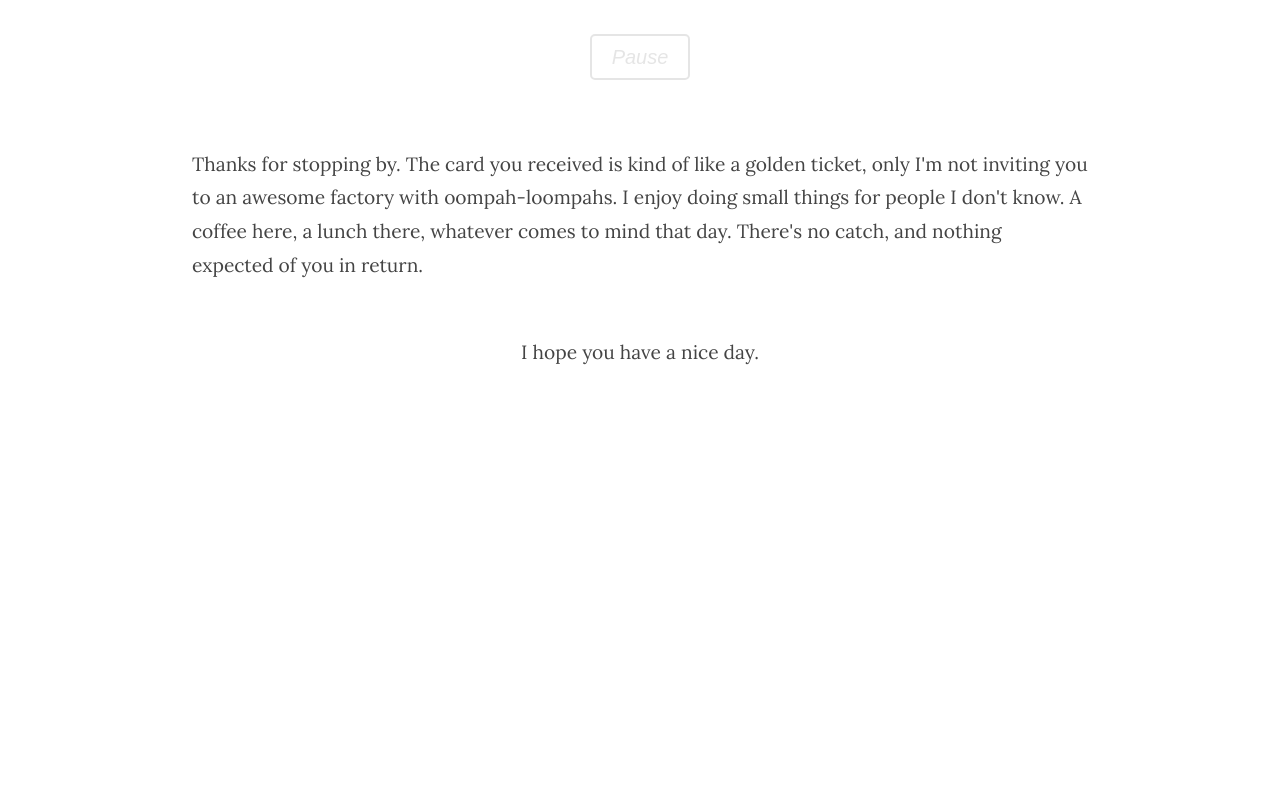
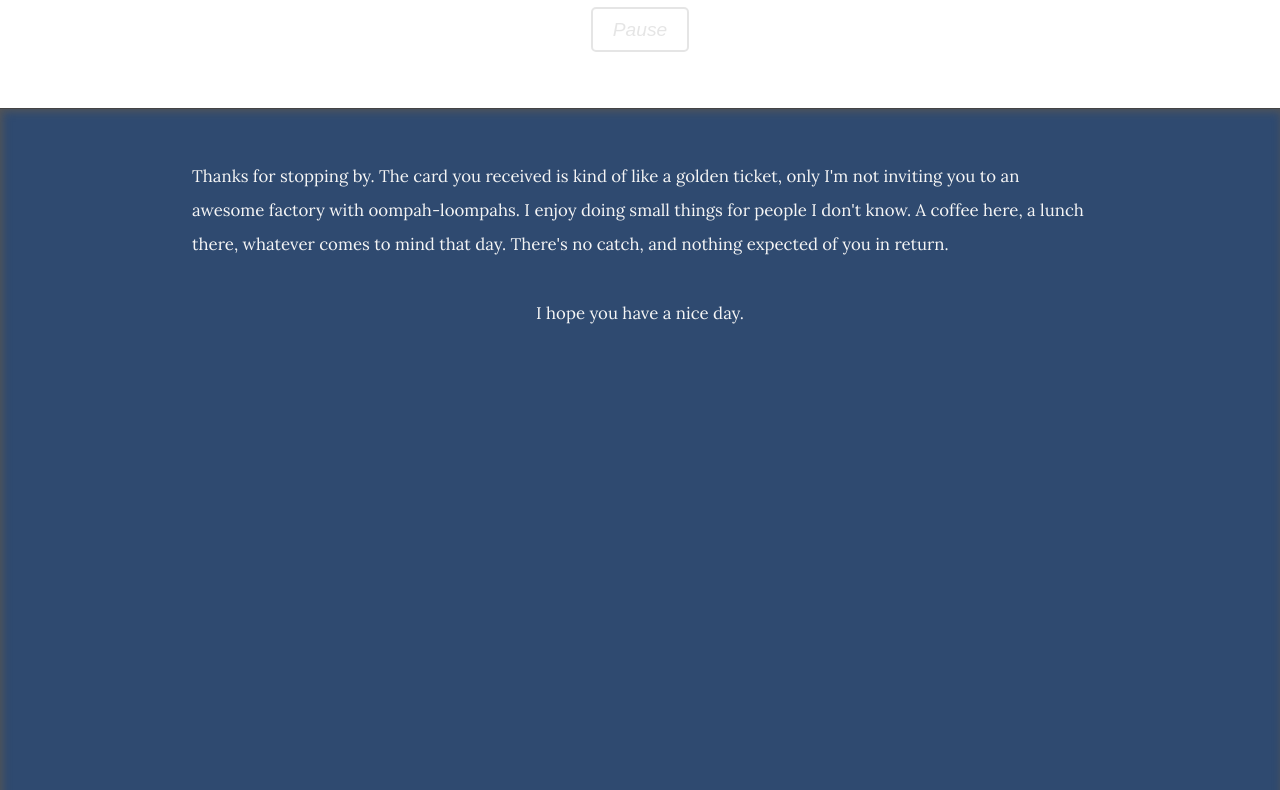
Before and after one commit to FajitaNachos/nice-day, a plain HTML site: page index.html in a window 1280 px wide. Shown: the part 225-1015 px from the top of the page. Before the commit the page ends 800 px from the top, so only its background shows below. Drawn offline with nearby package versions, Linux system fonts and the light colour scheme.

Commit message:
Add color to the bottom half

```diff
--- a/css/main.css
+++ b/css/main.css
@@ -22,6 +22,7 @@ html {
   font-size: 1em;
   line-height: 1.4;
 }
+
 
 /*
  * Remove text-shadow in selection highlight: h5bp.com/i
@@ -96,24 +97,27 @@ textarea {
 /* ==========================================================================
    Author's custom styles
    ========================================================================== */
-
+html, body{
+  height:100%;
+}
 header {
   text-align:center;
 }
 
 #intro{
   font-size:5em;
-  margin-top:8%;
+  margin-top:6%;
   color:#444;
   font-family:"Lora", "Georgia", serif;
 }
 
 #controller {
-  font-size:1.25em;
+  font-size:1.2em;
   font-family:"Arial";
   color:#ccc;
   cursor:pointer;
   font-style:italic;
+  margin-top:3%;
 }
 
 #pause {
@@ -131,16 +135,25 @@ header {
 }
 
 #about {
-  max-width:70%;
-  line-height:1.75em;
-  margin:6% auto 0 auto;
-  font-size:1.2em;
-  color:#444;
-  font-family:"Lora";
+  margin-top:5%;
+  border-top:1px solid #444;
+  background-color: #2f4a70;
+  height:100%;
+  box-shadow: inset 2px 2px 10px #555;
 }
 
+#about-wrap{
+  font-family:"Lora";
+  max-width:70%;
+  font-size:1.05em;
+  color:#f5f5f5;
+  line-height:2em;
+  margin:4% auto 0 auto;
+}
+
+
 #conclusion {
-  margin-top:6%;
+  margin-top:4%;
   text-align:center;
 }
 
--- a/index.html
+++ b/index.html
@@ -32,11 +32,13 @@
             </div>
         </header>
         <section id = "about">
-        <p> Thanks for stopping by. The card you received is kind of like a golden ticket, only I'm not inviting you to an awesome factory with oompah-loompahs. I enjoy doing small things for people I don't know. A coffee here, a lunch there, whatever comes to mind that day. There's no catch, and nothing expected of you in return.
-        </p>
-        <p id = "conclusion">
-            I hope you have a nice day.
-        </p>
+            <div id= "about-wrap">
+                <p> Thanks for stopping by. The card you received is kind of like a golden ticket, only I'm not inviting you to an awesome factory with oompah-loompahs. I enjoy doing small things for people I don't know. A coffee here, a lunch there, whatever comes to mind that day. There's no catch, and nothing expected of you in return.
+                </p>
+                <p id = "conclusion">
+                    I hope you have a nice day.
+                </p>
+            </div>
         </section>
 
         <script src="//ajax.googleapis.com/ajax/libs/jquery/1.10.2/jquery.min.js"></script>
```
